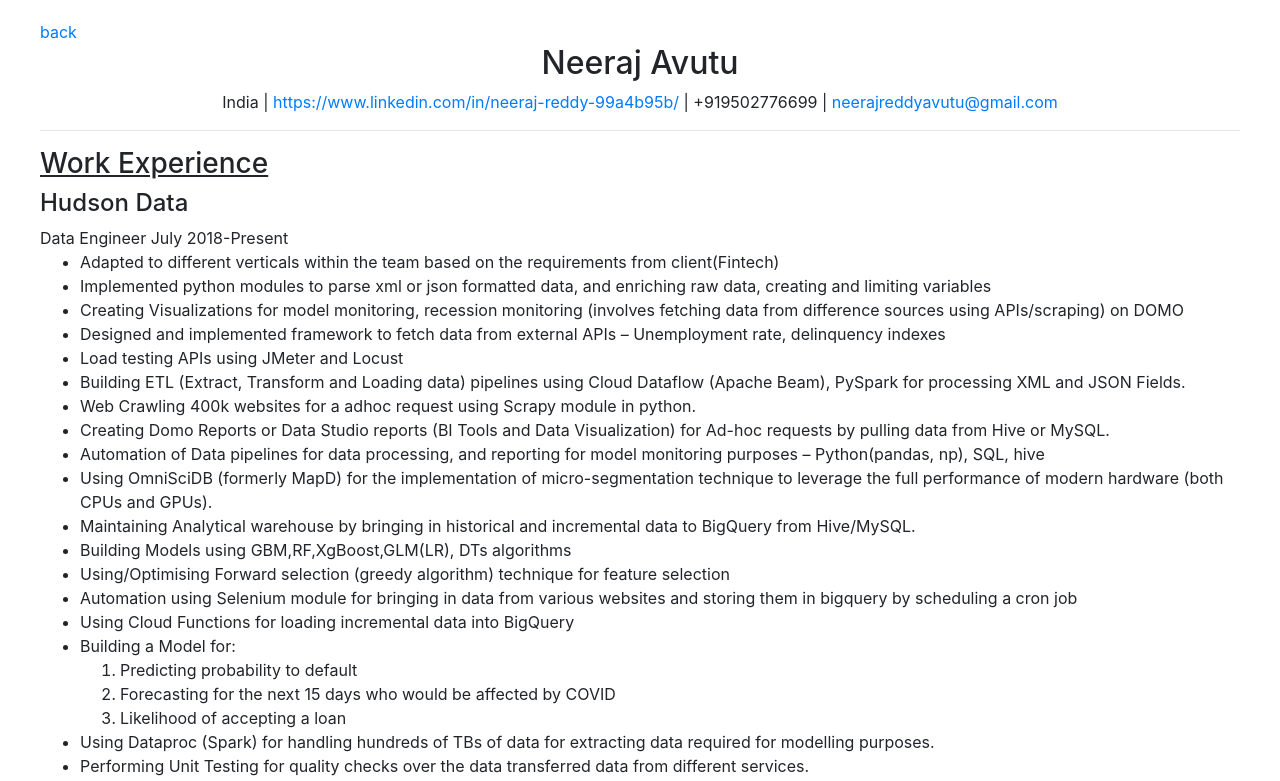
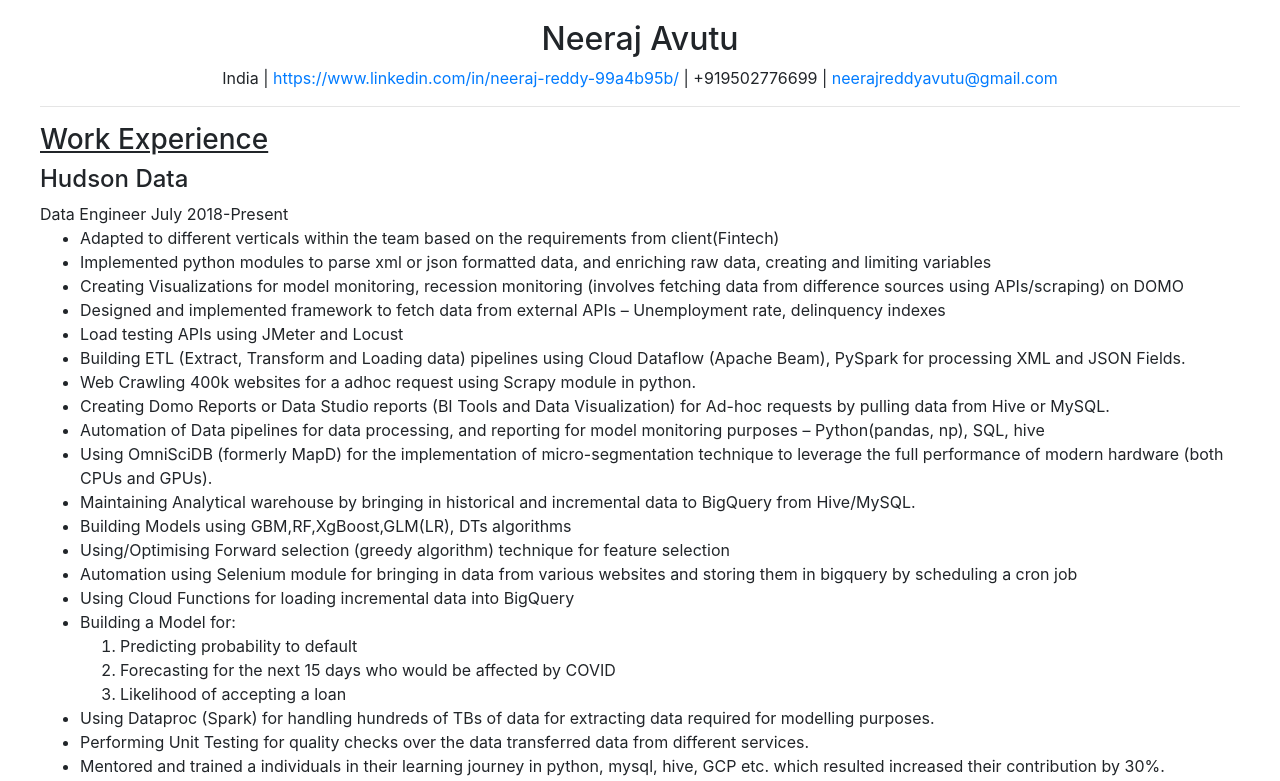
Before and after one commit to neeraj7799/webapp, a website: page frontend/html/index.html in a window 1280 px wide. Shown: the top 781 px of the page. Drawn offline with nearby package versions, Linux system fonts and the light colour scheme.

Commit message:
removed back

```diff
--- a/frontend/html/index.html
+++ b/frontend/html/index.html
@@ -7,7 +7,7 @@
     <body style="margin-left: 40px;margin-right: 40px;margin-top: 20px;margin-bottom: 20px;">
 
 
-        <a href="\">back </a>
+        <!-- <a href="\">back </a> -->
 
  </body>
         <script src="https://cdnjs.cloudflare.com/ajax/libs/jquery/3.5.1/jquery.min.js"></script>
```
